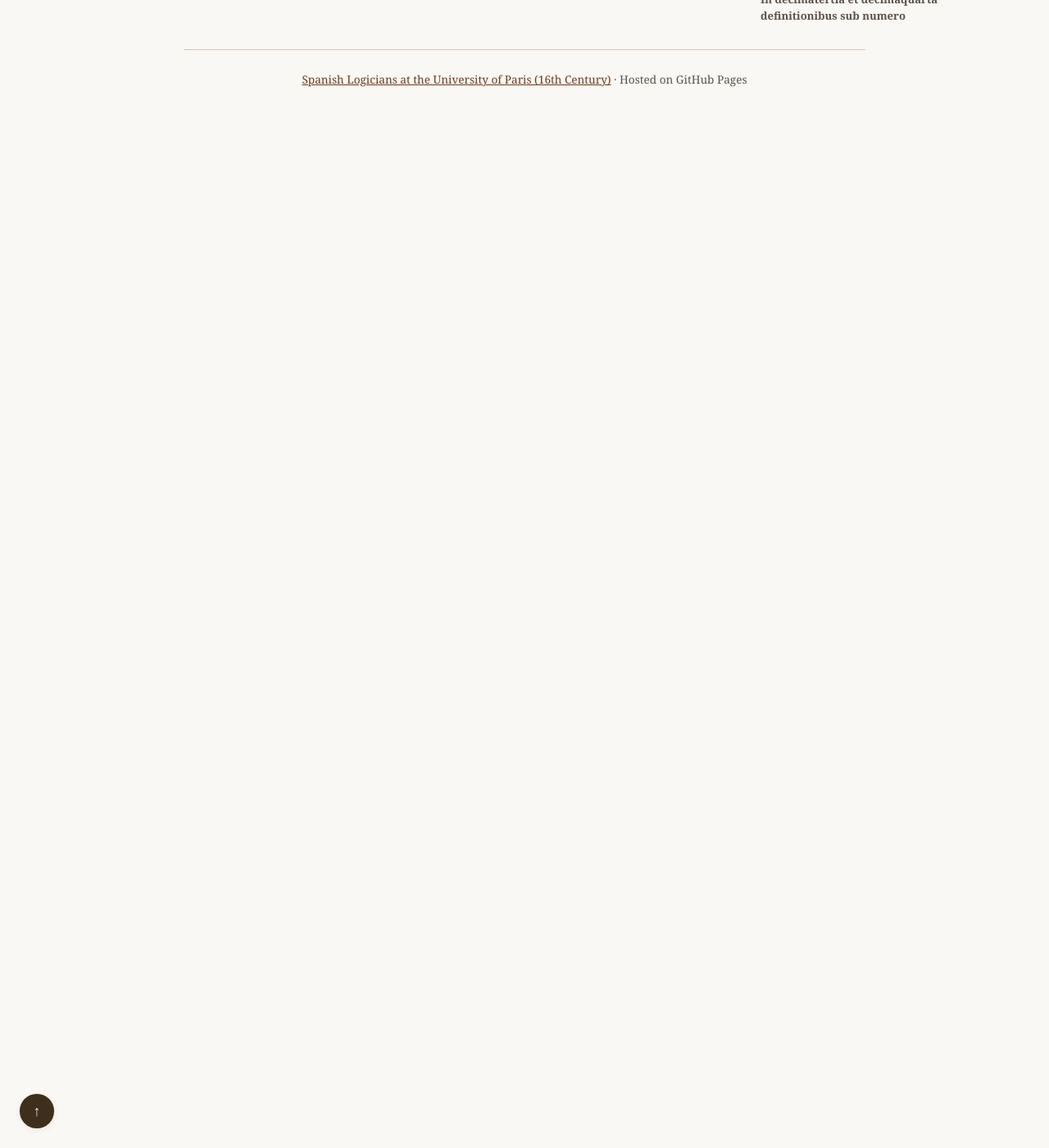
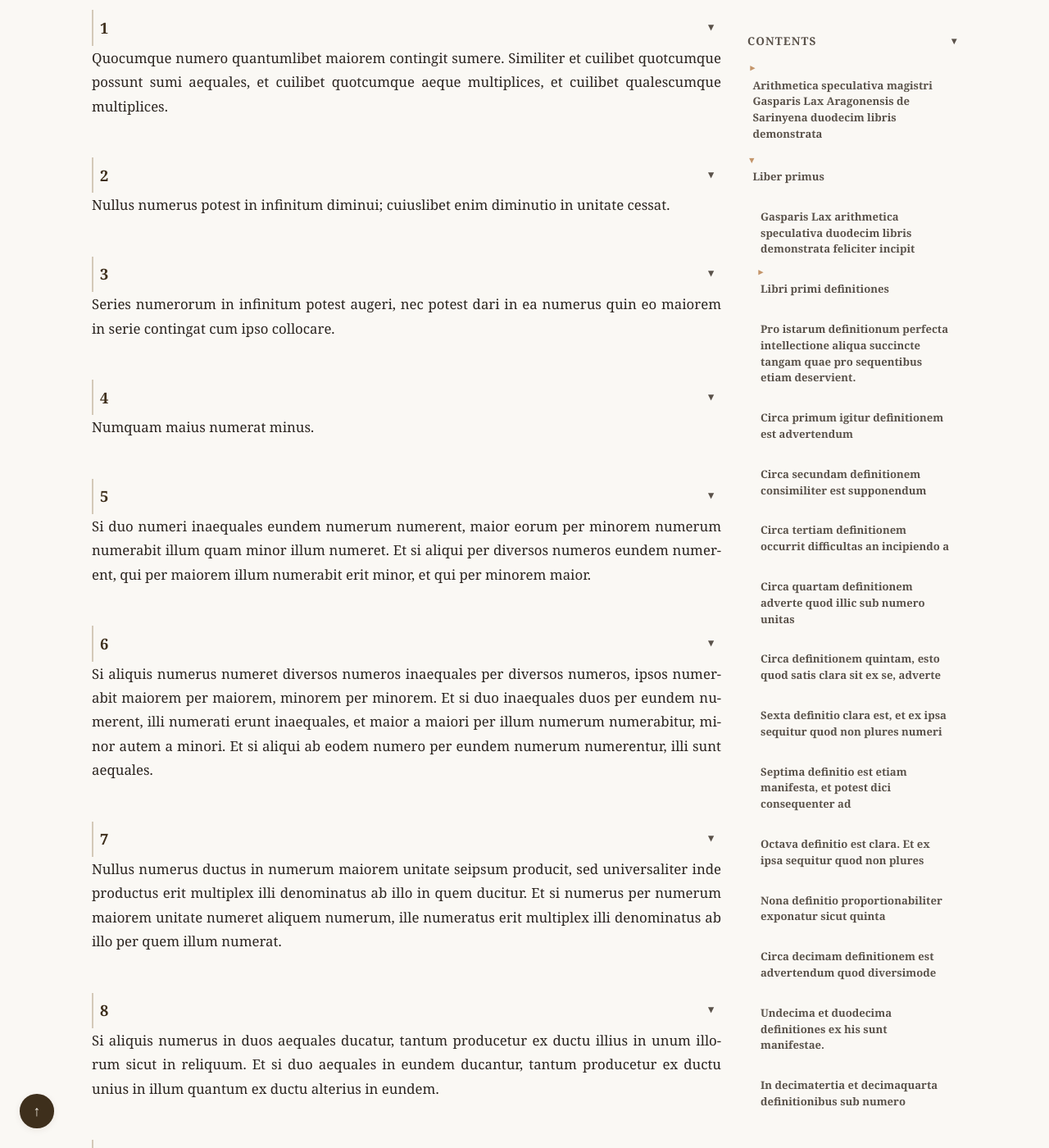
Before and after one commit to JoseBalado/Spanish-Logicians-at-the-University-of-Paris, a Jekyll site: the page built from philosophers/Gaspar-Lax/Arithmetica-speculativa-1515.md, in a window 1280 px wide and 1400 px high, scrolled down 26891 px. Shown: the whole window at 82% size. Built offline with Jekyll 4.4.1, drawn with Linux system fonts in a browser that asks for light colours; before the commit the page ends 27024 px from its top, so only the background shows below that; some of the changed text lies outside the part shown.

Commit message:
Lax. Arithmetica, page 16

```diff
--- a/cspell-latin-custom.txt
+++ b/cspell-latin-custom.txt
@@ -1643,6 +1643,7 @@ lythargyrus
 magnifacere
 magnifacit
 maiorabitur
+maiorata
 maioratio
 maioratione
 maiorationem
--- a/philosophers/Gaspar-Lax/Arithmetica-speculativa-1515.md
+++ b/philosophers/Gaspar-Lax/Arithmetica-speculativa-1515.md
@@ -521,6 +521,78 @@ Quaelibet quantitas totiens multiplicari potest ut quantilibet eiusdem rationis
 
 /16/
 
+### 1
+
+Quocumque numero quantumlibet maiorem contingit sumere. Similiter et cuilibet quotcumque possunt sumi aequales, et cuilibet quotcumque aeque multiplices, et cuilibet qualescumque multiplices.
+
+### 2
+
+Nullus numerus potest in infinitum diminui; cuiuslibet enim diminutio in unitate cessat.
+
+### 3
+
+Series numerorum in infinitum potest augeri, nec potest dari in ea numerus quin eo maiorem in serie contingat cum ipso collocare.
+
+### 4
+
+Numquam maius numerat minus.
+
+### 5
+
+Si duo numeri inaequales eundem numerum numerent, maior eorum per minorem numerum numerabit illum quam minor illum numeret. Et si aliqui per diversos numeros eundem numerent, qui per maiorem illum numerabit erit minor, et qui per minorem maior.
+
+### 6
+
+Si aliquis numerus numeret diversos numeros inaequales per diversos numeros, ipsos numerabit maiorem per maiorem, minorem per minorem. Et si duo inaequales duos per eundem numerent, illi numerati erunt inaequales, et maior a maiori per illum numerum numerabitur, minor autem a minori. Et si aliqui ab eodem numero per eundem numerum numerentur, illi sunt aequales.
+
+### 7
+
+Nullus numerus ductus in numerum maiorem unitate seipsum producit, sed universaliter inde productus erit multiplex illi denominatus ab illo in quem ducitur. Et si numerus per numerum maiorem unitate numeret aliquem numerum, ille numeratus erit multiplex illi denominatus ab illo per quem illum numerat.
+
+### 8
+
+Si aliquis numerus in duos aequales ducatur, tantum producetur ex ductu illius in unum illorum sicut in reliquum. Et si duo aequales in eundem ducantur, tantum producetur ex ductu unius in illum quantum ex ductu alterius in eundem.
+
+### 9
+
+Si aliquis numerus in duos inaequales ducatur vel duo inaequales in ipsum, ex ipso in maiorem maior producetur quam ex ipso in minorem; similiter ex maiori in ipsum maior quam ex minori in ipsum. Et si ex aliquo in se maius producatur quam ex altero in se, ille erit altero maior.
+
+### 10
+
+Si duorum numerorum alter in alterum ducatur, minor producetur quam ex ductu aliorum duorum alterius in alterum quorum unus uno illorum est maior et reliquus reliquo maior vel illi aequalis; et maior producetur quam ex ductu aliorum duorum alterius in alterum quorum unus uno illorum est minor et reliquus etiam reliquo vel illi aequalis.
+
+### 11
+
+Si unus numerus in seipsum ducatur, maius producetur quam ex ductu minoris ipso in se, similiter et quam ex ductu illius in minorem ipso; similiter et quam ex ductu duorum unius in alterum quorum quilibet est eo minor, aut unus sibi aequalis et alter minor. Et minor producetur quam ex ductu ipsius in maiorem ipso, similiter et quam ex ductu duorum quorum quilibet est eo maior, aut unus sibi aequalis et alter maior, unius in alterum.
+
+### 12
+
+Si aliquid numeret aliquid eo maius, illud est pars aliquota illius.
+
+### 13
+
+Nulla pars aliquota alicuius est maior medietate eiusdem.
+
+### 14
+
+Si duorum inaequalium minus ex maiori detrahatur quoad possit, nihil remanebit aut remanebit minus minori.
+
+### 15
+
+Si detracto minori ex maiori quoad possit supersit aliquid, maius non erit multiplex minoris. Et si maior non fuerit multiplex minoris, minori ab ipso detracto quoad possit remanebit minus minori; residua tamen pars maioris ab illo quod supererit erit multiplex minoris vel illi aequalis.
+
+### 16
+
+Si duorum inaequalium maior fuerit multiplex minoris, minori ab ipso detracto quoad possit nihil supererit. Et si nihil supersit ex tali detractione, maior erit multiplex minoris.
+
+### 17
+
+Si minor ex maiori detrahatur pluries aut semel et aliquid remanserit ex maiori, tali detractione facta minor numerabit reliquam partem maioris ab illa quae remanebit, et erit illi aequalis aut submultiplex ad illam.
+
+### 18
+
+Si parte alicuius totius maiorata totum remanserit aequale, reliquam partem illius tantum deperdere quantum illa maiorata acquirit necesse est. Et si toto manente aequali continuo aliqua pars eius minoretur, reliquam tantum acquirere quantum illa deperdit necessarium erit. /17/
+
 
 
 <!--
@@ -572,5 +644,7 @@ Page 14: tangentur ] emend. tangetur (in sequentibus multae demonstrationes extr
 Page 14: necessaria ] emend. necenaria (pro quarum intellectionibus illa sunt necessaria)
 Page 14: reliquo ] del. reli liquo (est etiam reliquo maius); syllable repeated across the line break
 Page 14: aequali ] aequa- (vel sibi aequali [Signatura: "A v"] /15/); word divided across pages, completed with "li" from the first line of page 15
+Page 16: reliquo ] sic (et reliquus etiam reliquo vel illi aequalis); "minor" seems understood, parallel to "reliquo maior vel illi aequalis" in the preceding clause
+Page 16: acquirit ] leg. ad quirit (quantum illa maiorata acquirit necesse est); cf. "acquirere" in the following sentence
 
 -->
```
